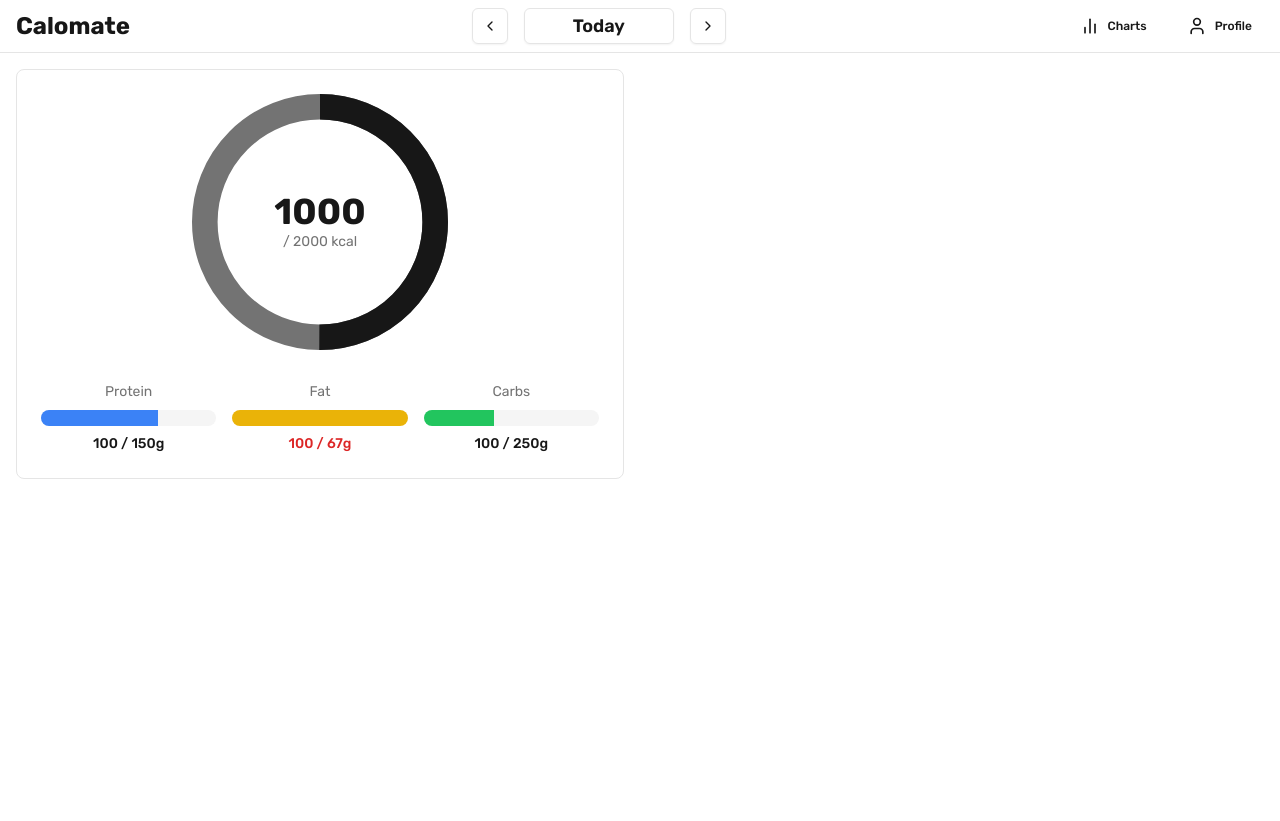
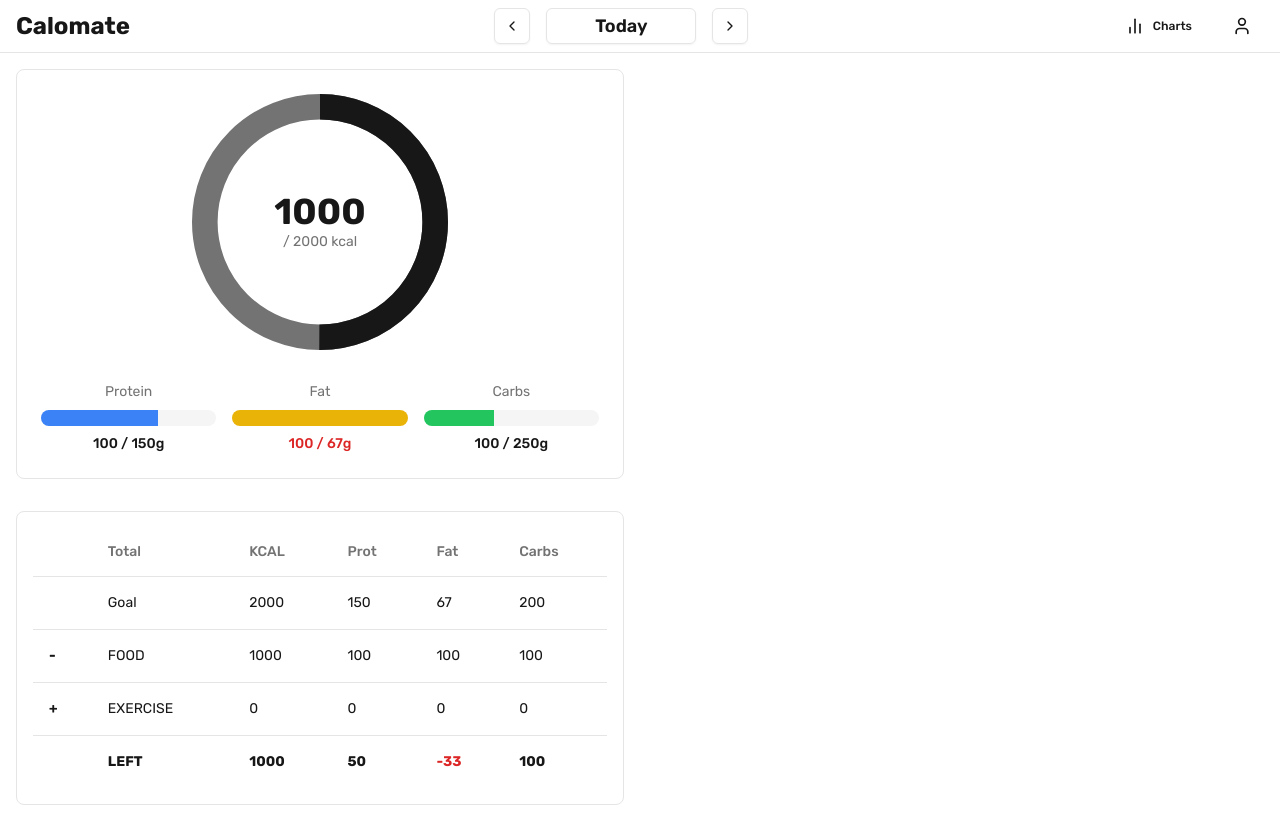
Before and after one commit to DudychMarian/Calomate, a Next.js app: page / in a window 1280 px wide. Before the commit the page ends 800 px from the top, so only its background shows below. Built offline with nearby package versions, Linux system fonts and the light colour scheme.

Commit message:
Added ConsumptionTable component

```diff
--- a/src/app/page.tsx
+++ b/src/app/page.tsx
@@ -2,8 +2,10 @@
 
 import { motion, AnimatePresence } from "framer-motion"
 import { useDate } from '@/context/DateContext';
+
 import { CalorieChart } from '@/components/CalorieChart';
 import { MacrosBars } from '@/components/MacrosBars';
+import { ConsumptionTable } from '@/components/ConsumptionTable';
 
 export default function Home() {
   const { currentDate } = useDate();
@@ -34,8 +36,10 @@ export default function Home() {
                 <CalorieChart limit={calories.limit} current={calories.current} />
                 <MacrosBars {...macros} />
               </div>
+              <ConsumptionTable calories={calories} macros={macros} />
             </div>
             <div className="md:w-1/2">
+              {/* <MealList date={dateObject} onUpdate={handleMealUpdate} onAddFood={handleAddFood} /> */}
             </div>
       </motion.div>
     </AnimatePresence>
--- /dev/null
+++ b/src/components/ConsumptionTable.tsx
@@ -0,0 +1,80 @@
+import {
+  Table,
+  TableBody,
+  TableCell,
+  TableHead,
+  TableHeader,
+  TableRow,
+} from "@/components/ui/table"
+
+import { MacrosBarsProps } from './MacrosBars';
+import { CalorieChartProps } from './CalorieChart';
+
+type ConsumptionTableProps = {
+  calories: CalorieChartProps
+  macros: MacrosBarsProps
+}
+
+export function ConsumptionTable({ calories, macros }: ConsumptionTableProps) {
+  const macrosGoal = {
+    protein: 150,
+    fat: 67,
+    carbs: 200,
+  }// TODO - to be calculated based on user's goals
+
+  const caloriesLeft = calories.limit - calories.current;
+  const proteinLeft = macrosGoal.protein - macros.protein
+  const fatLeft = macrosGoal.fat - macros.fat
+  const carbsLeft = macrosGoal.carbs - macros.carbs
+
+  return (
+    <div className="border rounded-lg p-4">
+      <Table>
+        <TableHeader>
+          <TableRow>
+            <TableCell></TableCell>
+            <TableHead>Total</TableHead>
+            <TableHead>KCAL</TableHead>
+            <TableHead>Prot</TableHead>
+            <TableHead>Fat</TableHead>
+            <TableHead>Carbs</TableHead>
+          </TableRow>
+        </TableHeader>
+        <TableBody>
+          <TableRow>
+            <TableCell></TableCell>
+            <TableCell>Goal</TableCell>
+            <TableCell>{calories.limit}</TableCell>
+            <TableCell>{macrosGoal.protein}</TableCell>
+            <TableCell>{macrosGoal.fat}</TableCell>
+            <TableCell>{macrosGoal.carbs}</TableCell>
+          </TableRow>
+          <TableRow>
+            <TableCell className='font-bold'>-</TableCell>
+            <TableCell>FOOD</TableCell>
+            <TableCell>{calories.current}</TableCell>
+            <TableCell>{macros.protein}</TableCell>
+            <TableCell>{macros.fat}</TableCell>
+            <TableCell>{macros.carbs}</TableCell>
+          </TableRow>
+          <TableRow>
+            <TableCell className='font-bold'>+</TableCell>
+            <TableCell>EXERCISE</TableCell>
+            <TableCell>0</TableCell>
+            <TableCell>0</TableCell>
+            <TableCell>0</TableCell>
+            <TableCell>0</TableCell>
+          </TableRow>
+          <TableRow className="font-bold">
+            <TableCell></TableCell>
+            <TableCell>LEFT</TableCell>
+            <TableCell className={`${caloriesLeft < 0 && "text-red-600"}`}>{caloriesLeft}</TableCell>
+            <TableCell className={`${proteinLeft < 0 && "text-red-600"}`}>{proteinLeft}</TableCell>
+            <TableCell className={`${fatLeft < 0 && "text-red-600"}`}>{fatLeft}</TableCell>
+            <TableCell className={`${carbsLeft < 0 && "text-red-600"}`}>{carbsLeft}</TableCell>
+          </TableRow>
+        </TableBody>
+      </Table>
+    </div>
+  )
+}
--- a/src/components/Navbar.tsx
+++ b/src/components/Navbar.tsx
@@ -22,8 +22,7 @@ export const Navbar = () => {
           <DropdownMenu>
             <DropdownMenuTrigger asChild>
               <Button variant="ghost" size="sm">
-                <User className="w-5 h-5 mr-2" />
-                Profile
+                <User className="w-5 h-5" />
               </Button>
             </DropdownMenuTrigger>
             <DropdownMenuContent align="end">
--- /dev/null
+++ b/src/components/ui/table.tsx
@@ -0,0 +1,117 @@
+import * as React from "react"
+
+import { cn } from "@/lib/utils"
+
+const Table = React.forwardRef<
+  HTMLTableElement,
+  React.HTMLAttributes<HTMLTableElement>
+>(({ className, ...props }, ref) => (
+  <div className="relative w-full overflow-auto">
+    <table
+      ref={ref}
+      className={cn("w-full caption-bottom text-sm", className)}
+      {...props}
+    />
+  </div>
+))
+Table.displayName = "Table"
+
+const TableHeader = React.forwardRef<
+  HTMLTableSectionElement,
+  React.HTMLAttributes<HTMLTableSectionElement>
+>(({ className, ...props }, ref) => (
+  <thead ref={ref} className={cn("[&_tr]:border-b", className)} {...props} />
+))
+TableHeader.displayName = "TableHeader"
+
+const TableBody = React.forwardRef<
+  HTMLTableSectionElement,
+  React.HTMLAttributes<HTMLTableSectionElement>
+>(({ className, ...props }, ref) => (
+  <tbody
+    ref={ref}
+    className={cn("[&_tr:last-child]:border-0", className)}
+    {...props}
+  />
+))
+TableBody.displayName = "TableBody"
+
+const TableFooter = React.forwardRef<
+  HTMLTableSectionElement,
+  React.HTMLAttributes<HTMLTableSectionElement>
+>(({ className, ...props }, ref) => (
+  <tfoot
+    ref={ref}
+    className={cn(
+      "border-t bg-muted/50 font-medium [&>tr]:last:border-b-0",
+      className
+    )}
+    {...props}
+  />
+))
+TableFooter.displayName = "TableFooter"
+
+const TableRow = React.forwardRef<
+  HTMLTableRowElement,
+  React.HTMLAttributes<HTMLTableRowElement>
+>(({ className, ...props }, ref) => (
+  <tr
+    ref={ref}
+    className={cn(
+      "border-b transition-colors hover:bg-muted/50 data-[state=selected]:bg-muted",
+      className
+    )}
+    {...props}
+  />
+))
+TableRow.displayName = "TableRow"
+
+const TableHead = React.forwardRef<
+  HTMLTableCellElement,
+  React.ThHTMLAttributes<HTMLTableCellElement>
+>(({ className, ...props }, ref) => (
+  <th
+    ref={ref}
+    className={cn(
+      "h-12 px-4 text-left align-middle font-medium text-muted-foreground [&:has([role=checkbox])]:pr-0",
+      className
+    )}
+    {...props}
+  />
+))
+TableHead.displayName = "TableHead"
+
+const TableCell = React.forwardRef<
+  HTMLTableCellElement,
+  React.TdHTMLAttributes<HTMLTableCellElement>
+>(({ className, ...props }, ref) => (
+  <td
+    ref={ref}
+    className={cn("p-4 align-middle [&:has([role=checkbox])]:pr-0", className)}
+    {...props}
+  />
+))
+TableCell.displayName = "TableCell"
+
+const TableCaption = React.forwardRef<
+  HTMLTableCaptionElement,
+  React.HTMLAttributes<HTMLTableCaptionElement>
+>(({ className, ...props }, ref) => (
+  <caption
+    ref={ref}
+    className={cn("mt-4 text-sm text-muted-foreground", className)}
+    {...props}
+  />
+))
+TableCaption.displayName = "TableCaption"
+
+export {
+  Table,
+  TableHeader,
+  TableBody,
+  TableFooter,
+  TableHead,
+  TableRow,
+  TableCell,
+  TableCaption,
+}
```
